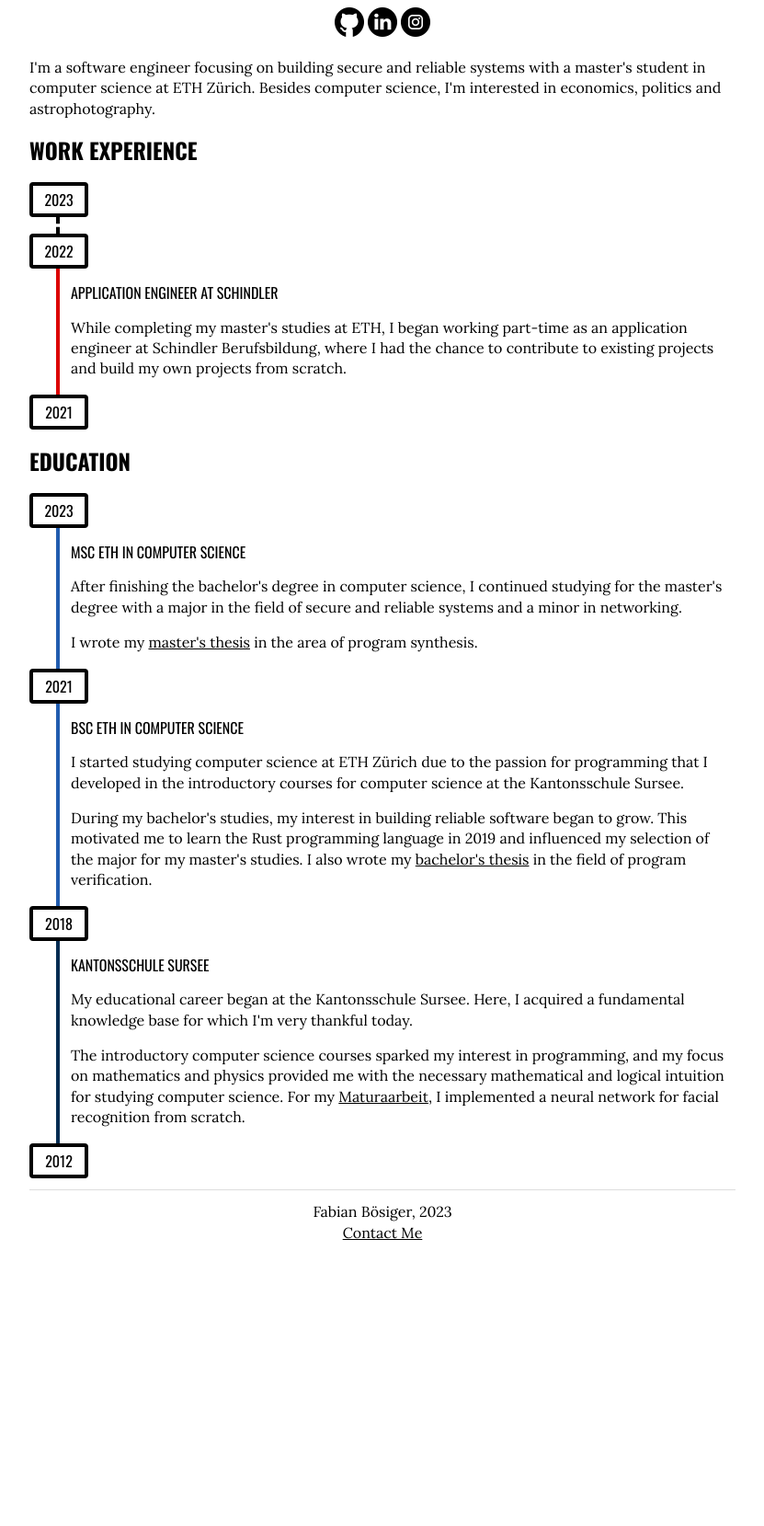
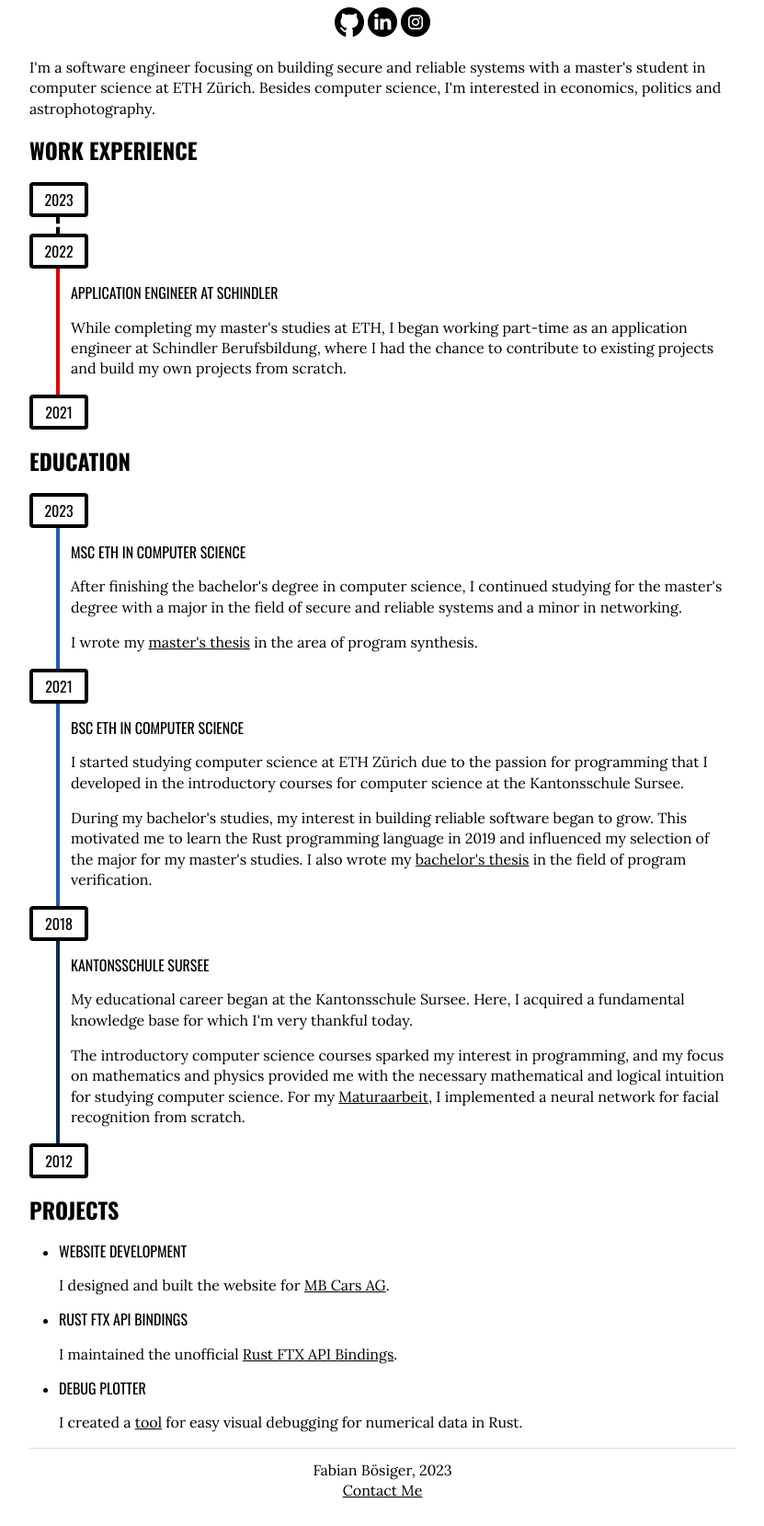
Before and after one commit to fabianboesiger/fabianboesiger.github.io, a Jekyll site: the page built from about.html, in a window 1280 px wide, cut to the strip 279-1938 px from the top of the page. Shown: the whole strip at 92% size, without its empty margins (224-1055 px from the left). Built offline with Jekyll 4.4.1, drawn with Linux system fonts in a browser that asks for light colours; before the commit the page ends 1658 px from its top, so only the background shows below that.

Commit message:
Update about.html

```diff
--- a/about.html
+++ b/about.html
@@ -131,4 +131,22 @@ section {
         </p>
     </section>
     <span class="year">2012</span>
+
+    <h2>Projects</h2>
+
+    <ul>
+        <li>
+            <h3>Website Development</h3>
+            <p>I designed and built the website for <a href="https://mbcars.ch/">MB Cars AG</a>.</p>
+        </li>
+        <li>
+            <h3>Rust FTX API Bindings</h3>
+            <p>I maintained the unofficial <a href="https://github.com/fabianboesiger/ftx">Rust FTX API Bindings</a>.</p>
+        </li>
+        <li>
+            <h3>Debug Plotter</h3>
+            <p>I created a <a href="https://github.com/fabianboesiger/debug-plotter">tool</a> for easy visual debugging for numerical data in Rust.</p>
+        </li>
+    </ul>
+
 </div>
```
